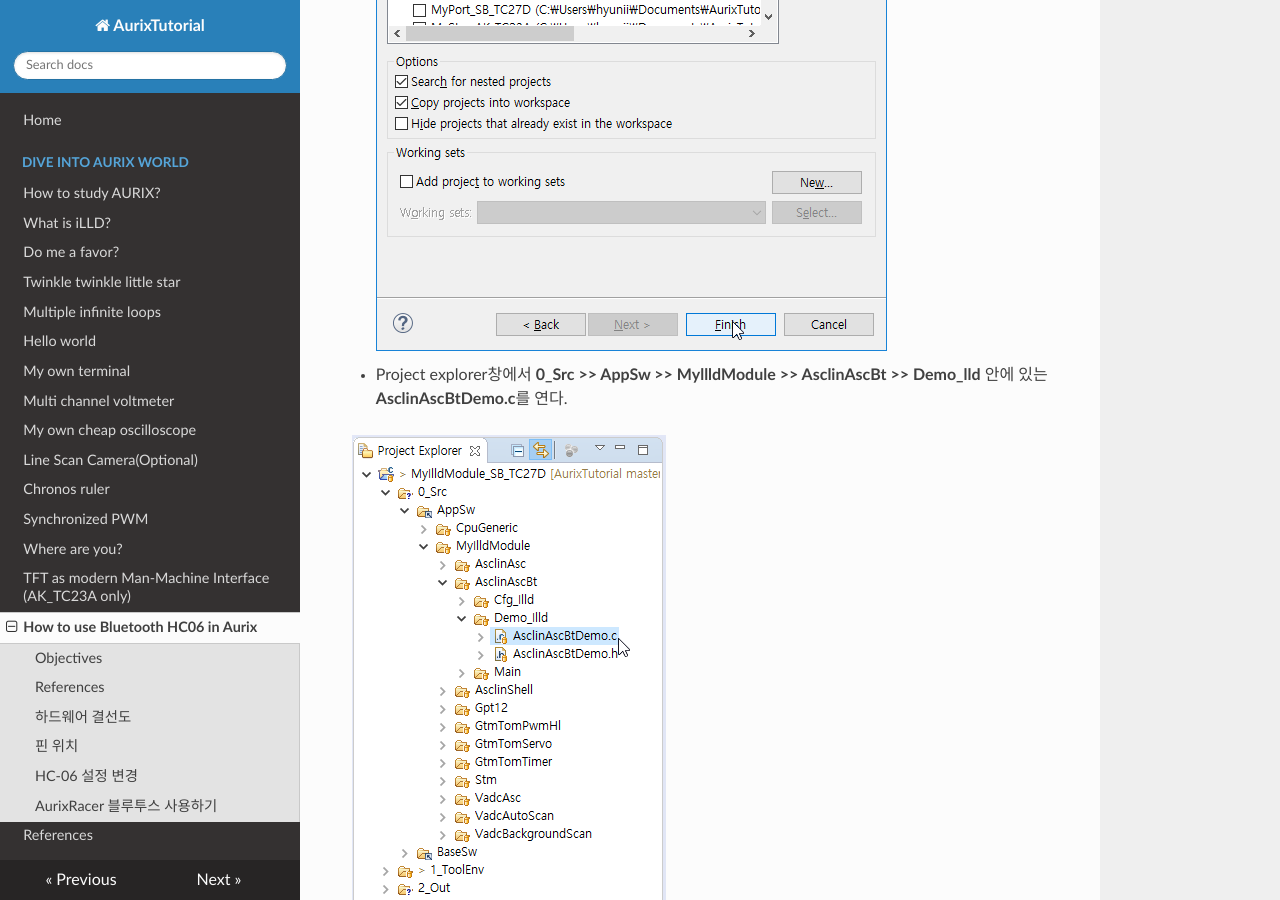
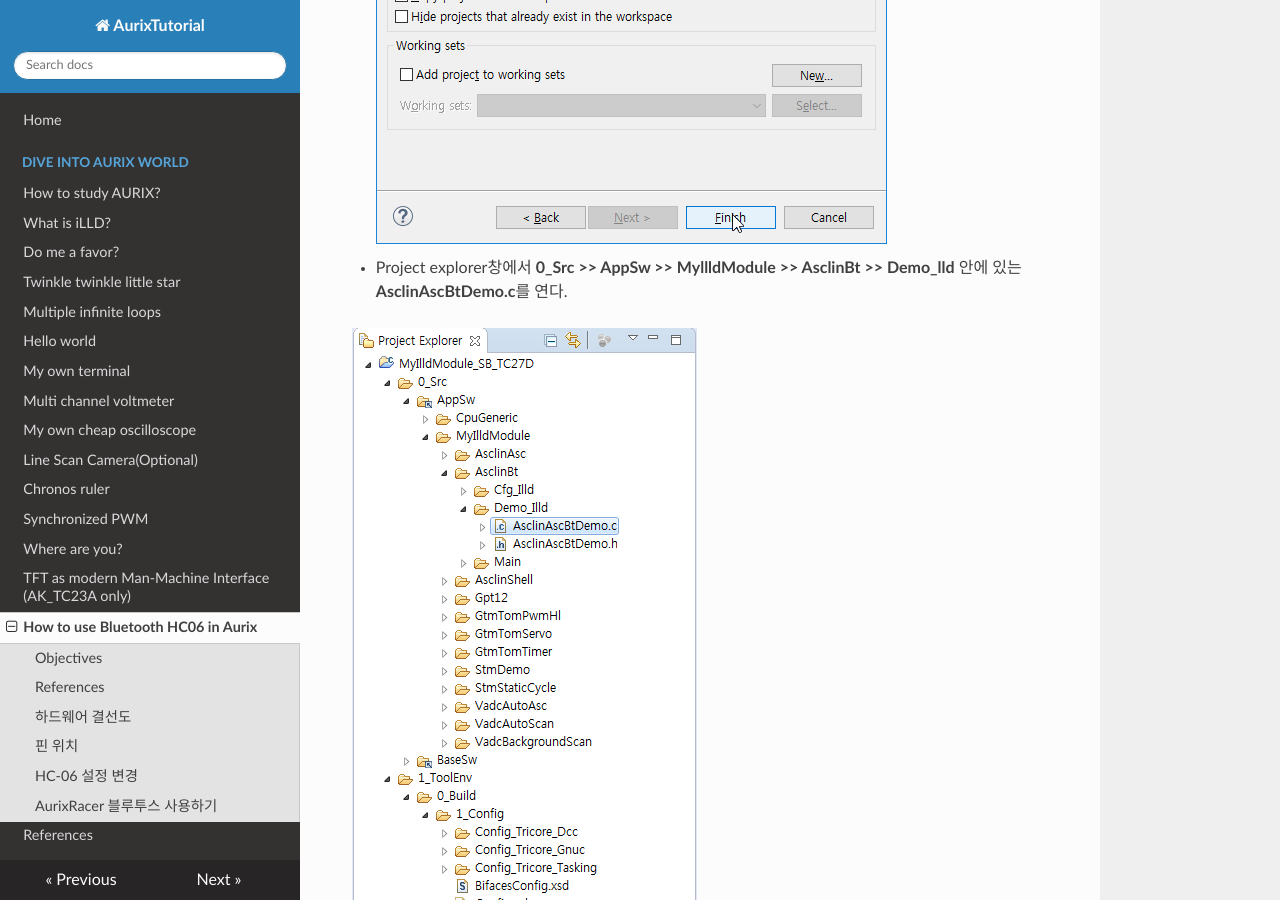
Before and after one commit to realsosy/AurixTutorial, an MkDocs documentation site: the page built from docs/HowToUseBluetoothHC06.md, in a window 1280 px wide and 900 px high, scrolled down 2009 px. Built offline with MkDocs 1.6.1, drawn with Linux system fonts in a browser that asks for light colours; nearby versions of some CDN libraries; old or Windows-style settings are respelled for this version of MkDocs.

Commit message:
Bluetooth 폴더트리 업데이트, 사진 업데이트

```diff
--- a/docs/HowToUseBluetoothHC06.md
+++ b/docs/HowToUseBluetoothHC06.md
@@ -27,7 +27,7 @@
 
 
 
-- Project explorer창에서 **0_Src >> AppSw >> MyllldModule >> AsclinAscBt >> Demo_lld** 안에 있는 **AsclinAscBtDemo.c**를 연다.
+- Project explorer창에서 **0_Src >> AppSw >> MyllldModule >> AsclinBt >> Demo_lld** 안에 있는 **AsclinAscBtDemo.c**를 연다.
 
    ![HowToUseBluetooth_OpenAsclinAscBtDemoPc](./images/HowToUseBluetooth_OpenAsclinAscBtDemoPc.png)
 
```
Also changed, not shown: docs/images/HowToUseBluetooth_OpenAsclinAscBtDemoPc.png, docs/images/HowToUseBluetooth_Pin_SB_TC275.png.
